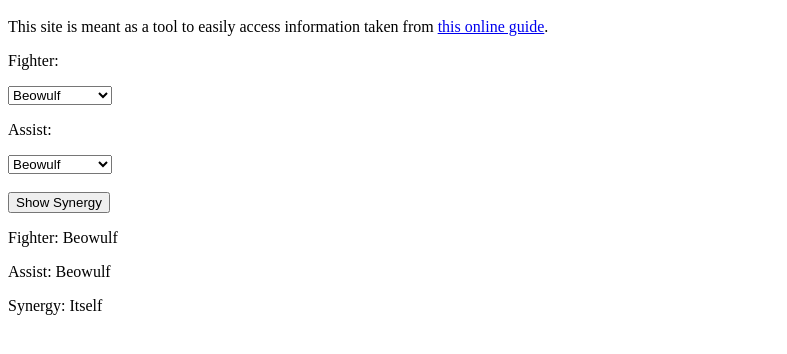
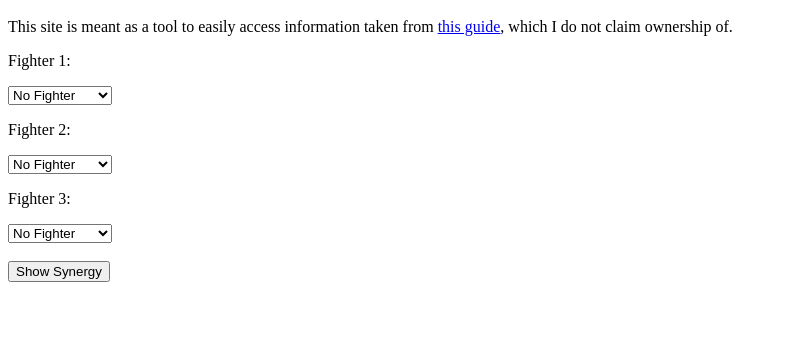
Before and after one commit to SIGNAL-git/Skullgirls-Synergy-Selector, a plain HTML site: page index.html in a window 1280 px wide. Both pictures are taken after a click on the button "Show Synergy". Shown: the part 48-402 px from the top of the page, without its empty margins (0-787 px from the left). Drawn offline with Linux system fonts and the light colour scheme.

Commit message:
Updated for trio work

```diff
--- a/CharInfo.js
+++ b/CharInfo.js
@@ -56,133 +56,137 @@ newCharacter.prototype.synergyWith = function(otherChar) {
     }
 }
 
-const char1 = new newCharacter(
+
+const characterList = {
+    "None": 0,
+
+    "Wulf": char1 = new newCharacter(
         c.Wulf,
         [c.BBand, c.Rob, c.Umbrella],
         [c.Bella, c.Double, c.Liz, c.Fukua, c.Soul, c.Squig, c.Anne],
         [c.Fil, c.Pain, c.Peak, c.Val],
         []
-);
+    ),
 
-const char2 = new newCharacter(
+    "BBand": char2 = new newCharacter(
         c.BBand,
         [c.Double, c.Pain, c.Soul, c.Rob, c.Squig, c.Anne],
         [c.Wulf, c.Bella, c.Liz, c.Fil, c.Fukua, c.Peak, c.Val, c.Umbrella],
         [],
         [c.Fortune]
-);
+    ),
 
-const char3 = new newCharacter(
+    "Bella": char3 = new newCharacter(
         c.Bella,
         [c.BBand, c.Double, c.Rob],
         [c.Liz, c.Fil, c.Fukua, c.Pain, c.Soul, c.Peak, c.Squig, c.Val, c.Umbrella, c.Anne],
         [c.Wulf],
         [c.Fortune]
-);
+    ),
 
-const char4 = new newCharacter(
+    "Double": char4 = new newCharacter(
         c.Double,
         [c.BBand, c.Liz, c.Fukua, c.Soul, c.Rob],
         [c.Wulf, c.Bella, c.Fil, c.Pain, c.Peak, c.Squig, c.Val, c.Umbrella, c.Anne],
         [c.Fortune],
         []
-);
+    ),
 
-const char5 = new newCharacter(
+    "Liz": char5 = new newCharacter(
         c.Liz,
         [c.BBand, c.Double, c.Fukua, c.Rob, c.Squig],
         [c.Bella, c.Fil, c.Soul, c.Peak, c.Anne],
         [c.Wulf, c.Fortune, c.Pain, c.Umbrella],
         [c.Val]
-);
+    ),
 
-const char6 = new newCharacter(
+    "Fil": char6 = new newCharacter(
         c.Fil,
         [c.BBand, c.Bella, c.Double, c.Liz, c.Rob],
         [c.Fukua, c.Pain, c.Soul, c.Peak, c.Squig, c.Umbrella, c.Anne],
         [c.Wulf],
         [c.Fortune, c.Val]
-);
+    ),
 
-const char7 = new newCharacter(
+    "Fortune": char7 = new newCharacter(
         c.Fortune,
         [c.BBand, c.Bella, c.Double, c.Liz, c.Soul, c.Rob, c.Squig, c.Umbrella, c.Anne],
         [c.Fil, c.Fukua, c.Pain, c.Peak],
         [c.Wulf, c.Val],
         []
-);
+    ),
 
-const char8 = new newCharacter(
+    "Fukua": char8 = new newCharacter(
         c.Fukua,
         [c.BBand, c.Bella, c.Double, c.Pain, c.Rob, c.Umbrella, c.Anne],
         [c.Liz, c.Fil, c.Soul, c.Peak, c.Squig],
         [c.Wulf, c.Val],
         [c.Fortune]
-);
+    ),
 
-const char9 = new newCharacter(
+    "Pain": char9 = new newCharacter(
         c.Pain,
         [c.BBand, c.Bella, c.Double, c.Rob],
         [c.Fil, c.Fortune, c.Fukua, c.Soul, c.Peak, c.Umbrella, c.Anne],
         [c.Wulf, c.Liz, c.Squig],
         [c.Val]
-);
+    ),
 
-const char10 = new newCharacter(
+    "Soul": char10 = new newCharacter(
         c.Soul,
         [c.BBand, c.Bella, c.Double, c.Fukua, c.Pain, c.Rob],
         [c.Liz, c.Fil, c.Peak, c.Squig, c.Umbrella, c.Anne],
         [c.Wulf, c.Fortune],
         [c.Val]
-);
+    ),
 
-const char11 = new newCharacter(
+    "Peak": char11 = new newCharacter(
         c.Peak,
         [c.BBand, c.Bella, c.Double, c.Fil, c.Rob, c.Umbrella, c.Anne],
         [c.Wulf, c.Liz, c.Fukua, c.Pain, c.Soul, c.Squig],
         [c.Fortune],
         [c.Val]
-);
+    ),
 
-const char12 = new newCharacter(
+    "Rob": char12 = new newCharacter(
         c.Rob,
         [c.BBand, c.Double, c.Liz, c.Fil, c.Umbrella, c.Anne],
         [c.Wulf, c.Bella, c.Fortune, c.Fukua, c.Pain, c.Soul, c.Peak, c.Squig, c.Val],
         [],
         []
-);
+    ),
 
-const char13 = new newCharacter(
+    "Squig": char13 = new newCharacter(
         c.Squig,
         [c.BBand, c.Rob],
         [c.Wulf, c.Bella, c.Double, c.Liz, c.Fil, c.Fukua, c.Soul, c.Peak, c.Val, c.Umbrella, c.Anne],
         [c.Fortune, c.Pain],
         []
-);
+    ),
 
-const char14 = new newCharacter(
+    "Val": char14 = new newCharacter(
         c.Val,
         [c.BBand, c.Bella, c.Double, c.Rob],
         [c.Liz, c.Fil, c.Fukua, c.Soul, c.Squig, c.Umbrella, c.Anne],
         [c.Wulf, c.Peak],
         [c.Fortune, c.Pain]
-);
+    ),
 
-const char15 = new newCharacter(
+    "Anne": char15 = new newCharacter(
         c.Anne,
         [c.BBand, c.Rob],
         [c.Wulf, c.Bella, c.Double, c.Liz, c.Fil, c.Fukua, c.Soul, c.Peak, c.Squig, c.Umbrella],
         [c.Fortune, c.Pain, c.Val],
         []
-);
+    ),
 
-const char16 = new newCharacter(
+    "Umbrella": char16 = new newCharacter(
         c.Umbrella,
         [c.BBand, c.Fil, c.Rob],
         [c.Bella, c.Double, c.Liz, c.Fukua, c.Pain, c.Soul, c.Peak, c.Squig, c.Anne],
         [c.Wulf, c.Fortune],
         [c.Val]
-);
+    )
 
     /*
     const char17 = new newCharacter(
@@ -203,24 +207,78 @@ const char18 = new newCharacter(
         [""]
     )
     */
+}
 
-const characterList = [char1, char2, char3, char4, char5, char6, char7, char8, char9, char10, char11, char12, char13, char14, char15, char16];
-
-let select1 = undefined;
-let select2 = undefined;
+let select1 = null;
+let select2 = null;
+let select3 = null;
 
 function showSynergy()
 {
-    select1 = characterList[document.getElementById("FighterIn").value - 1];
-    select2 = characterList[document.getElementById("AssistIn").value - 1];
+    select1 = characterList[document.getElementById("Fighter1In").value];
+    select2 = characterList[document.getElementById("Fighter2In").value];
+    select3 = characterList[document.getElementById("Fighter3In").value];
 
-    console.log(select1);
-    console.log(select2);
+    document.getElementById("Fighter1Out").innerHTML = `Fighter: ${select1.charName}`;
+    document.getElementById("Fighter2Out").innerHTML = `Fighter: ${select2.charName}`;
+    document.getElementById("Fighter3Out").innerHTML = `Fighter: ${select3.charName}`;
 
-    if (select1 != undefined && select2 != undefined)
+    let synergy1 = "";
+    let synergy2 = "";
+    let synergy3 = "";
+
+    if (select1)
     {
-        document.getElementById("FighterOut").innerHTML = `Fighter: ${select1.charName}`;
-        document.getElementById("AssistOut").innerHTML = `Assist: ${select2.charName}`;
-        document.getElementById("SynergyOut").innerHTML = `Synergy: ${select1.synergyWith(select2)}`;
+        if (select2)
+        {
+            synergy1 += `<br>${select1.charName} with ${select2.charName} assist: ${select1.synergyWith(select2)}`;
         }
+        if (select3)
+        {
+            synergy1 += `<br>${select1.charName} with ${select3.charName} assist: ${select1.synergyWith(select3)}`;
         }
+        document.getElementById("Synergy1Out").innerHTML = `Synergies: ${synergy1}`;
+    }
+    else
+    {
+        document.getElementById("Fighter1Out").innerHTML = ``;
+        document.getElementById("Synergy1Out").innerHTML = ``;
+    }
+
+    if (select2)
+    {
+        if (select1)
+        {
+            synergy2 += `<br>${select2.charName} with ${select1.charName} assist: ${select2.synergyWith(select1)}`;
+        }
+        if (select3)
+        {
+            synergy2 += `<br>${select2.charName} with ${select3.charName} assist: ${select2.synergyWith(select3)}`;
+        }
+        document.getElementById("Synergy2Out").innerHTML = `Synergies: ${synergy2}`;
+    }
+    else
+    {
+        document.getElementById("Fighter2Out").innerHTML = ``;
+        document.getElementById("Synergy2Out").innerHTML = ``;
+    }
+
+    if (select3)
+    {
+        if (select1)
+        {
+            synergy3 += `<br>${select3.charName} with ${select1.charName} assist: ${select3.synergyWith(select1)}`;
+        }
+        if (select2)
+        {
+            synergy3 += `<br>${select3.charName} with ${select2.charName} assist: ${select3.synergyWith(select2)}`;
+        }
+        document.getElementById("Synergy3Out").innerHTML = `Synergies: ${synergy3}`;
+    }
+    else
+    {
+        document.getElementById("Fighter3Out").innerHTML = ``;
+        document.getElementById("Synergy3Out").innerHTML = ``;
+    }
+
+}
--- a/index.html
+++ b/index.html
@@ -8,56 +8,88 @@
 
         <h1>Skullgirls Synergy Selector</h1>
 
-        <p>This site is meant as a tool to easily access information taken from <a href="https://sites.google.com/view/sgteamguide/introduction?authuser=0">this online guide</a>.</p>
+        <p>This site is meant as a tool to easily access information taken from <a href="https://sites.google.com/view/sgteamguide/introduction?authuser=0">this guide</a>, which I do not claim ownership of.</p>
 
         <div>
-            <p>Fighter:</p>
-            <select name="Fighter" id="FighterIn">
-                <option value="1">Beowulf</option>
-                <option value="2">Big Band</option>
-                <option value="3">Cerebella</option>
-                <option value="4">Double</option>
-                <option value="5">Eliza</option>
-                <option value="6">Filia</option>
-                <option value="7">Ms. Fortune</option>
-                <option value="8">Fukua</option>
-                <option value="9">Painwheel</option>
-                <option value="10">Parasoul</option>
-                <option value="11">Peacock</option>
-                <option value="12">Robo Fortune</option>
-                <option value="13">Squigly</option>
-                <option value="14">Valentine</option>
-                <option value="15">Annie</option>
-                <option value="16">Umbrella</option>
+            <p>Fighter 1:</p>
+            <select name="Fighter" id="Fighter1In">
+                <option value="None">No Fighter</option>
+                <option value="Wulf">Beowulf</option>
+                <option value="BBand">Big Band</option>
+                <option value="Bella">Cerebella</option>
+                <option value="Double">Double</option>
+                <option value="Liz">Eliza</option>
+                <option value="Fil">Filia</option>
+                <option value="Fortune">Ms. Fortune</option>
+                <option value="Fukua">Fukua</option>
+                <option value="Pain">Painwheel</option>
+                <option value="Soul">Parasoul</option>
+                <option value="Peak">Peacock</option>
+                <option value="Rob">Robo Fortune</option>
+                <option value="Sqiog">Squigly</option>
+                <option value="Val">Valentine</option>
+                <option value="Anne">Annie</option>
+                <option value="Umbrella">Umbrella</option>
             </select>
 
-            <p>Assist:</p>
-            <select name="Assist" id="AssistIn">
-                <option value="1">Beowulf</option>
-                <option value="2">Big Band</option>
-                <option value="3">Cerebella</option>
-                <option value="4">Double</option>
-                <option value="5">Eliza</option>
-                <option value="6">Filia</option>
-                <option value="7">Ms. Fortune</option>
-                <option value="8">Fukua</option>
-                <option value="9">Painwheel</option>
-                <option value="10">Parasoul</option>
-                <option value="11">Peacock</option>
-                <option value="12">Robo Fortune</option>
-                <option value="13">Squigly</option>
-                <option value="14">Valentine</option>
-                <option value="15">Annie</option>
-                <option value="16">Umbrella</option>
+            <p>Fighter 2:</p>
+            <select name="Fighter" id="Fighter2In">
+                <option value="None">No Fighter</option>
+                <option value="Wulf">Beowulf</option>
+                <option value="BBand">Big Band</option>
+                <option value="Bella">Cerebella</option>
+                <option value="Double">Double</option>
+                <option value="Liz">Eliza</option>
+                <option value="Fil">Filia</option>
+                <option value="Fortune">Ms. Fortune</option>
+                <option value="Fukua">Fukua</option>
+                <option value="Pain">Painwheel</option>
+                <option value="Soul">Parasoul</option>
+                <option value="Peak">Peacock</option>
+                <option value="Rob">Robo Fortune</option>
+                <option value="Sqiog">Squigly</option>
+                <option value="Val">Valentine</option>
+                <option value="Anne">Annie</option>
+                <option value="Umbrella">Umbrella</option>
+            </select>
+
+            <p>Fighter 3:</p>
+            <select name="Fighter" id="Fighter3In">
+                <option value="None">No Fighter</option>
+                <option value="Wulf">Beowulf</option>
+                <option value="BBand">Big Band</option>
+                <option value="Bella">Cerebella</option>
+                <option value="Double">Double</option>
+                <option value="Liz">Eliza</option>
+                <option value="Fil">Filia</option>
+                <option value="Fortune">Ms. Fortune</option>
+                <option value="Fukua">Fukua</option>
+                <option value="Pain">Painwheel</option>
+                <option value="Soul">Parasoul</option>
+                <option value="Peak">Peacock</option>
+                <option value="Rob">Robo Fortune</option>
+                <option value="Sqiog">Squigly</option>
+                <option value="Val">Valentine</option>
+                <option value="Anne">Annie</option>
+                <option value="Umbrella">Umbrella</option>
             </select>
         </div>
 
         <br>
         <button type="button" onclick="showSynergy()">Show Synergy</button><br>
 
-        <p id="FighterOut">Fighter: None</p>
-        <p id="AssistOut">Assist: None</p>
-        <p id="SynergyOut">Synergy: None</p>
+        <br>
+        <p id="Fighter1Out"></p>
+        <p id="Synergy1Out"></p>
+
+        <br>
+        <p id="Fighter2Out"></p>
+        <p id="Synergy2Out"></p>
+
+        <br>
+        <p id="Fighter3Out"></p>
+        <p id="Synergy3Out"></p>
+
 
         <script src="CharInfo.js"></script>
     </body>
```
Lines whose indentation alone changed are shown as unchanged.
